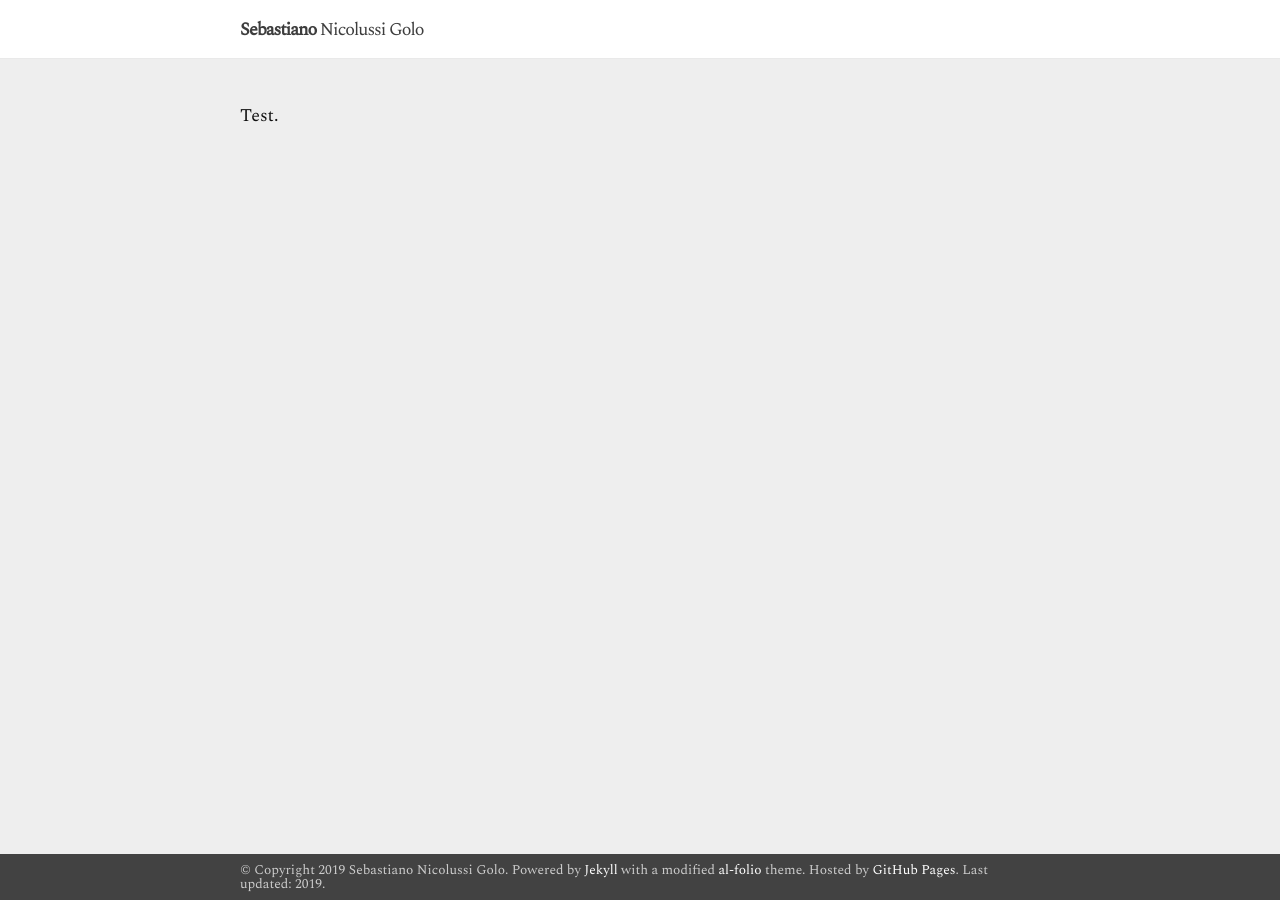
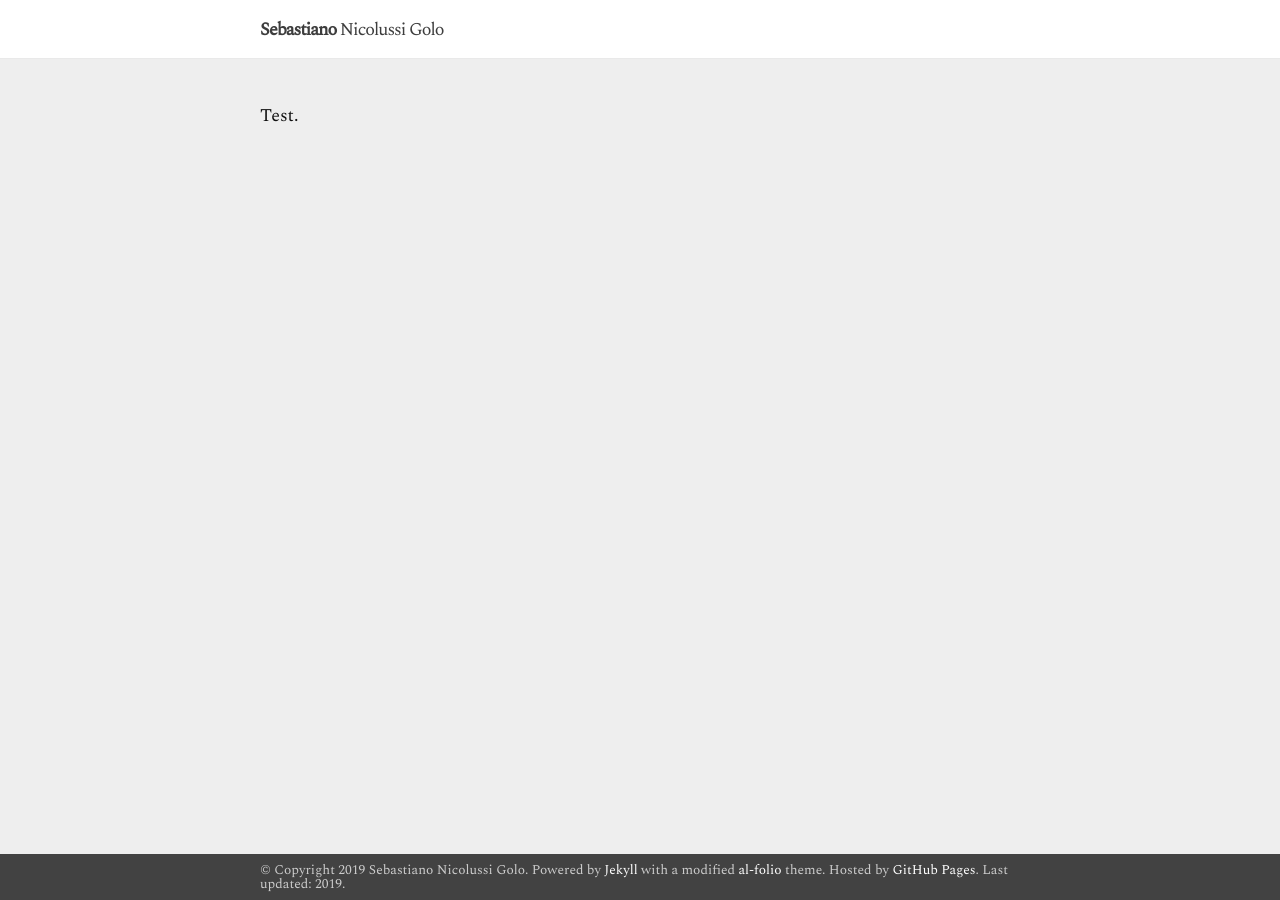
Before and after one commit to Seba272/seba272.github.io, a Jekyll site: the page built from test.md, in a window 1280 px wide. Built offline with Jekyll 4.4.1, drawn with Linux system fonts in a browser that asks for light colours; Markdown is read by kramdown in place of the engine named in the settings.

Commit message:
Fix horizontal spaces, via the variable -spacing-unit.

```diff
--- a/_sass/_variables.scss
+++ b/_sass/_variables.scss
@@ -89,7 +89,7 @@ $space-2: 1rem !default;
 $space-3: 2rem !default;
 $space-4: 4rem !default;
 
-$horizontal-spacing-unit:       00px; //50px; // Horizontal width of the page: 800 - 2($horizontal-spacing-unit) : see ".wrapper" in _sass/_base.scss
+$horizontal-spacing-unit:       10px; //50px; // Horizontal width of the page: 800 - 2($horizontal-spacing-unit) : see ".wrapper" in _sass/_base.scss
 $vertical-spacing-unit:         40px;
 $nav-height:                    56px;
 
```
